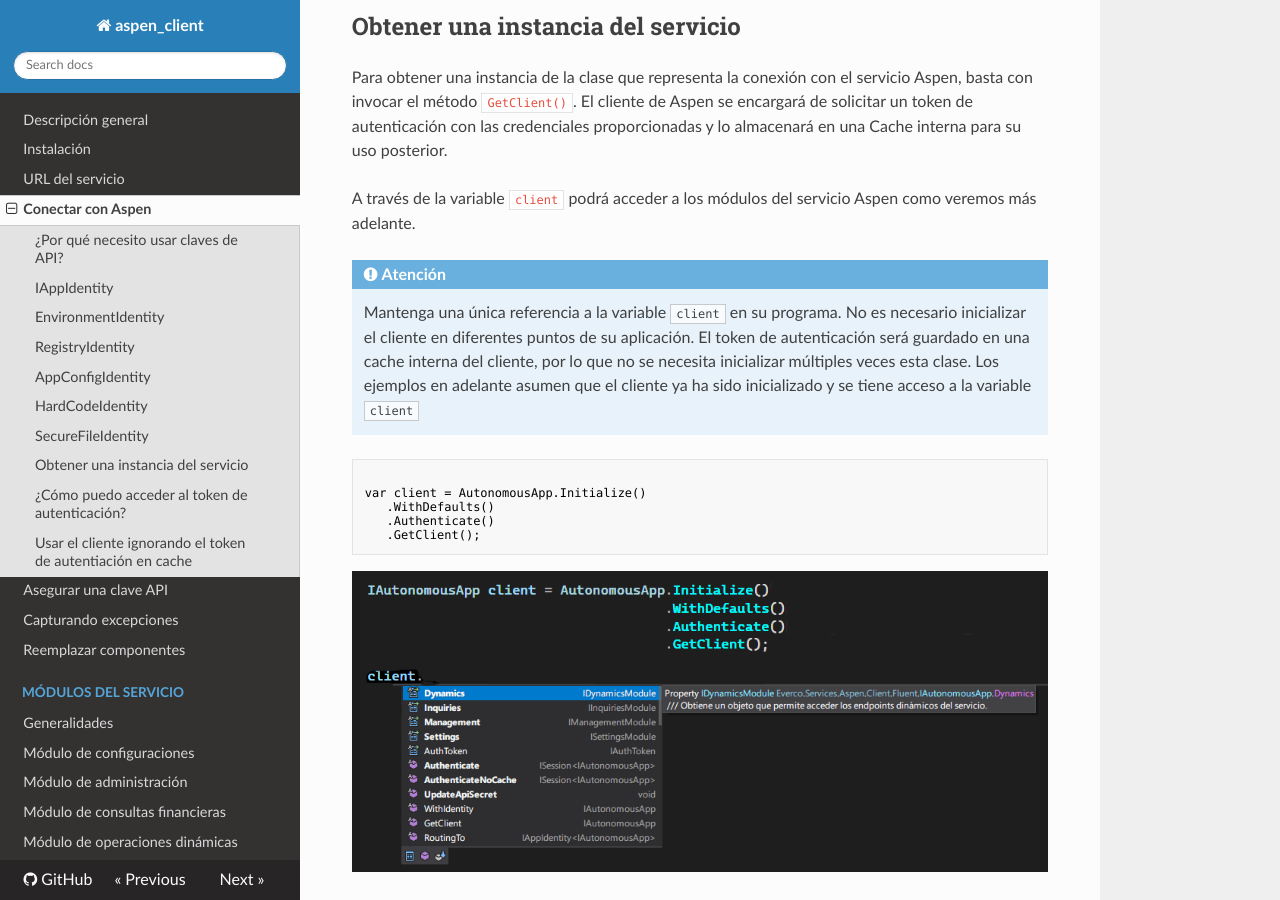
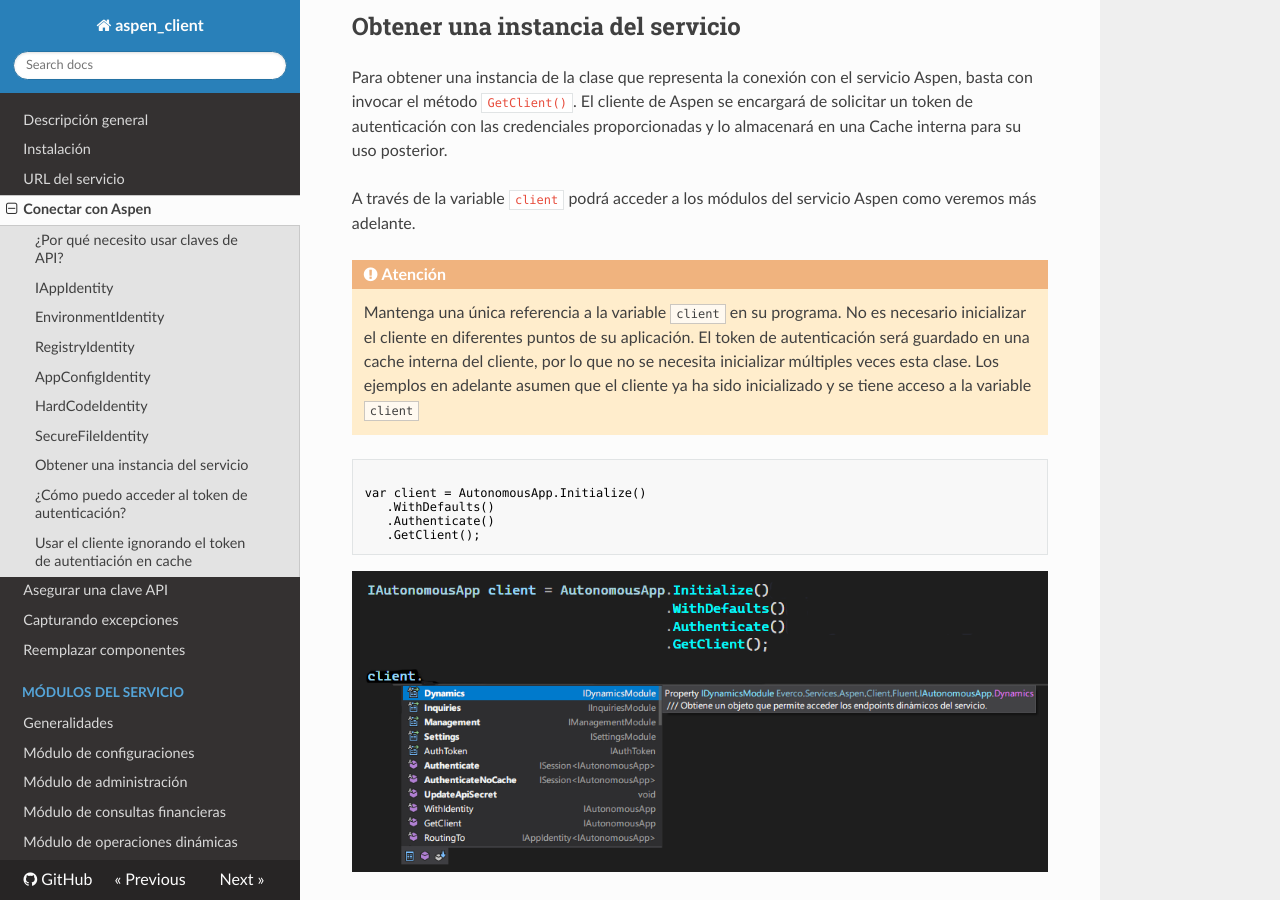
Before and after one commit to RD-Processa/Everco.Services.Aspen.Client.Docs, an MkDocs documentation site: the page built from docs/ManageApiKey.md, in a window 1280 px wide and 900 px high, scrolled down 1509 px. Built offline with MkDocs 1.6.1, drawn with Linux system fonts in a browser that asks for light colours; nearby versions of some CDN libraries; old or Windows-style settings are respelled for this version of MkDocs.

Commit message:
Ajustes clases html

````diff
--- a/docs/ManageApiKey.md
+++ b/docs/ManageApiKey.md
@@ -45,9 +45,9 @@ Para obtener una instancia de la clase que representa la conexión con el servic
 
 A través de la variable `client` podrá acceder a los módulos del servicio Aspen como veremos más adelante.
 
-<div class="admonition info">
+<div class="admonition warning">
 <p class="first admonition-title">Atención</p>
-<p>Mantenga una única referencia a la variable <code>client</code> en su programa. No es necesario inicializar el cliente en diferentes puntos de su aplicación. El token de autenticación será guardado en una cache interna del cliente, por lo que no se necesita inicializar múltiples veces esta clase. Los ejemplos en adelante asumen que el cliente ya ha sido inicializado y se tiene acceso a la variable <code>client</code></p>
+<p class="last">Mantenga una única referencia a la variable <code>client</code> en su programa. No es necesario inicializar el cliente en diferentes puntos de su aplicación. El token de autenticación será guardado en una cache interna del cliente, por lo que no se necesita inicializar múltiples veces esta clase. Los ejemplos en adelante asumen que el cliente ya ha sido inicializado y se tiene acceso a la variable <code>client</code></p>
 </div>
 
 ```c#
````
